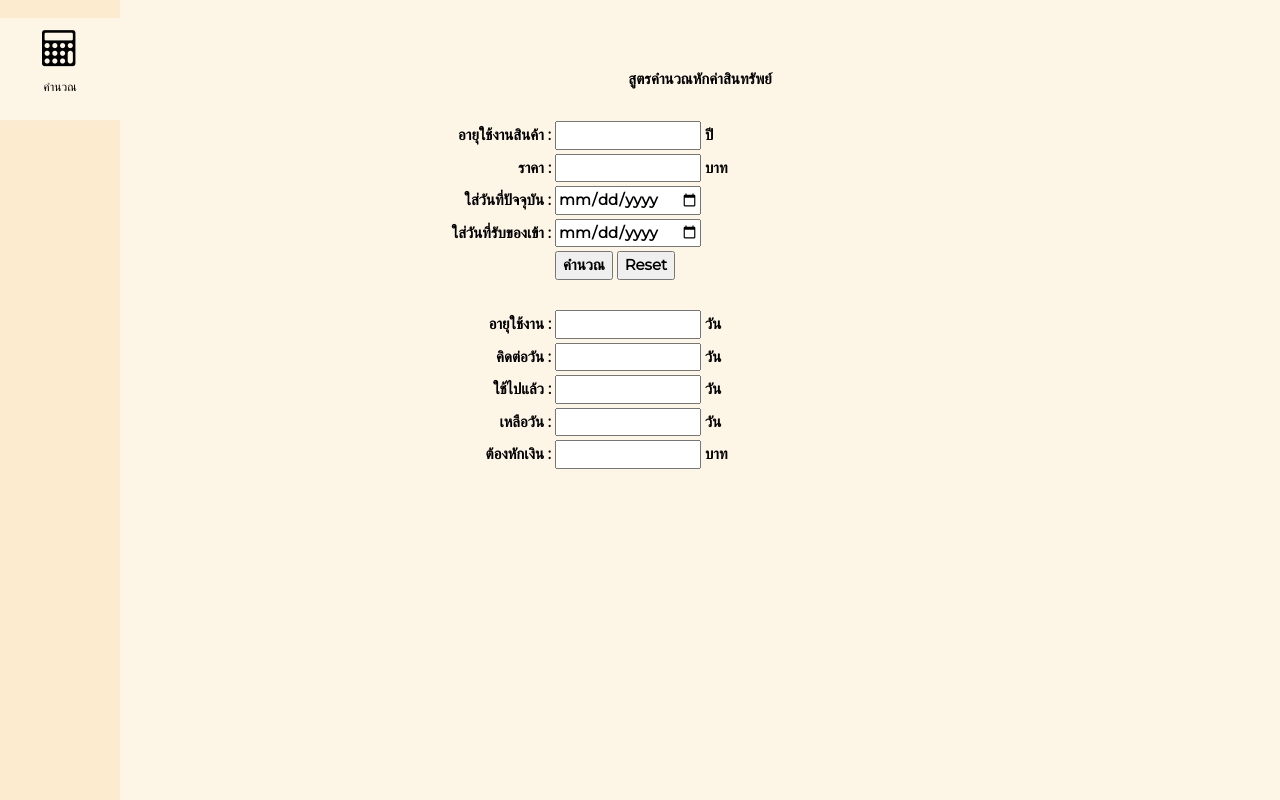
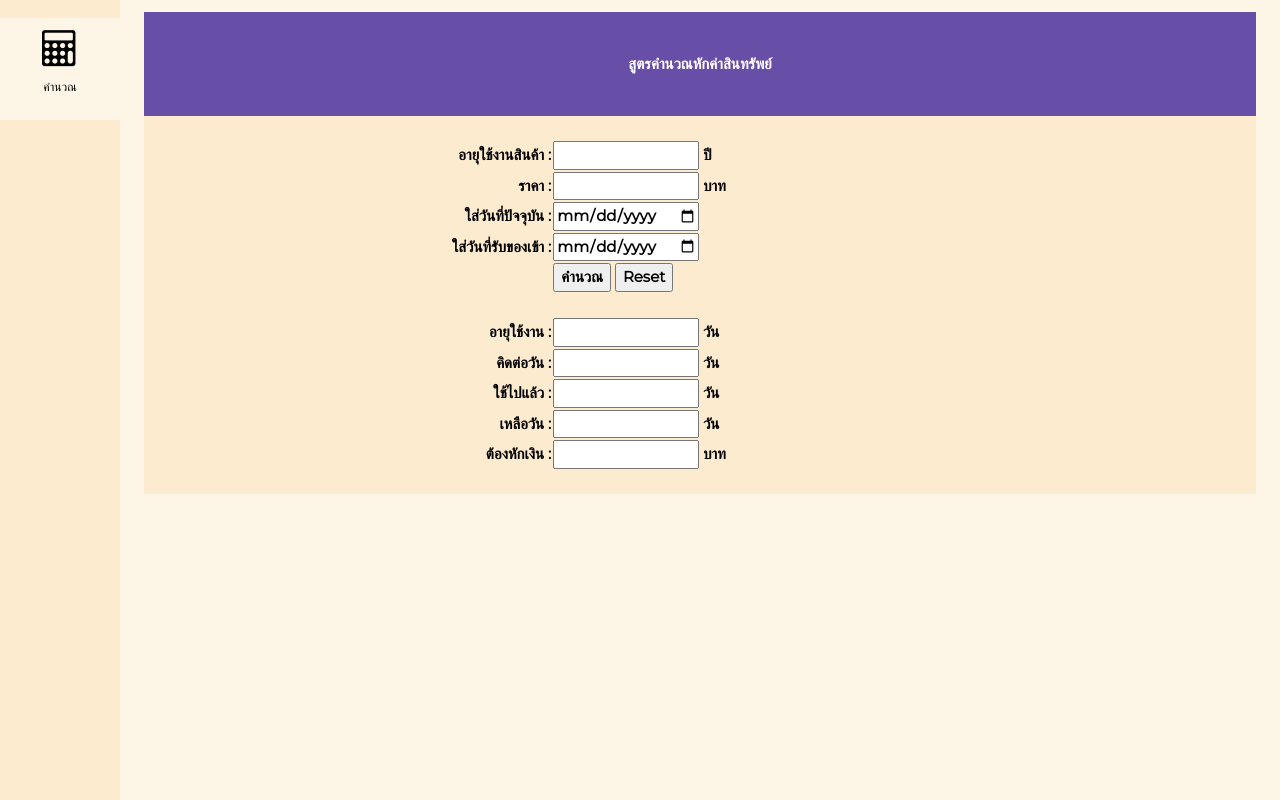
Before and after one commit to scs-nut/nut, a plain HTML site: page index.html in a window 1280 px wide. Drawn offline with nearby package versions, Linux system fonts and the light colour scheme.

Commit message:
Update index.html

```diff
--- a/index.html
+++ b/index.html
@@ -17,6 +17,10 @@
     #main {margin-left: 120px}
     /* Remove margins from "page content" on small screens */
     @media only screen and (max-width: 600px) {#main {margin-left: 0}}
+    table, th, td {
+  		border: 0px solid black;
+  		border-collapse: collapse;
+	  }
     </style>
   </head>
 <body class="w3-sand">
@@ -76,62 +80,62 @@ function fncCal()
 <form action="page.cgi" method="post" name="form1">
     <table style="width:100%">
         <tr>
+            <th align="center" colspan="2" style="background-color: #674ea7">&nbsp;</th>
+        </tr>
+        <tr>
+        <th align="center" colspan="2" style="background-color: #674ea7"><p style="color:white;">สูตรคำนวณหักค่าสินทรัพย์</p></th>
+        </tr>
+        <tr>
+            <th align="center" colspan="2" style="background-color: #674ea7">&nbsp;</th>
+        </tr>
+        <tr style="background-color: #FDEBD0">
+            <th align="center" colspan="2">&nbsp;</th>
+        </tr>
+        <tr style="background-color: #FDEBD0">
+            <th align="right" >อายุใช้งานสินค้า : </th>
+            <th align="left"><input name="txtVol[]" id="txtVol1" type="text" size="15"> ปี <br></th>
+        </tr>
+        <tr style="background-color: #FDEBD0">
+            <th align="right">ราคา : </th>
+            <th align="left"><input name="txtVol[]" id="txtVol2" type="text" size="15"> บาท <br></th>
+        </tr>
+        <tr style="background-color: #FDEBD0">
+            <th align="right">ใส่วันที่ปัจจุบัน : </th>
+            <th align="left"><input name="txtVol[]" id="txtVol3" type="date"><br></th>
+        <tr style="background-color: #FDEBD0">
+            <th align="right">ใส่วันที่รับของเข้า : </th>
+            <th align="left"><input name="txtVol[]" id="txtVol4" type="date"><br></th>
+        </tr>
+        <tr style="background-color: #FDEBD0">
+            <th align="right">&nbsp;</th>
+            <th align="left"><input name="btnCal" type="button" value="คำนวณ" OnClick="JavaScript:fncCal();">&nbsp;<input type="reset"></th>
+        </tr>
+        <tr style="background-color: #FDEBD0">
             <th>&nbsp;</th>
             <th>&nbsp;</th>
         </tr>
-        <tr>
-            <th>&nbsp;</th>
-            <th>&nbsp;</th>
-        </tr>
-        <tr>
-        <th align="center" colspan="2">สูตรคำนวณหักค่าสินทรัพย์</th>
-        </tr>
-        <tr>
-            <th>&nbsp;</th>
-            <th>&nbsp;</th>
-        </tr>
-        <tr>
-            <th align="right">อายุใช้งานสินค้า : </th>
-            <th align="left"><input name="txtVol[]" id="txtVol1" type="text" size="15"> ปี <br></th>
-        </tr>
-        <tr>
-            <th align="right">ราคา : </th>
-            <th align="left"><input name="txtVol[]" id="txtVol2" type="text" size="15"> บาท <br></th>
-        </tr>
-        <tr>
-            <th align="right">ใส่วันที่ปัจจุบัน : </th>
-            <th align="left"><input name="txtVol[]" id="txtVol3" type="date"><br></th>
-        <tr>
-            <th align="right">ใส่วันที่รับของเข้า : </th>
-            <th align="left"><input name="txtVol[]" id="txtVol4" type="date"><br></th>
-        </tr>
-        <tr>
-            <th align="right">&nbsp;</th>
-            <th align="left"><input name="btnCal" type="button" value="คำนวณ" OnClick="JavaScript:fncCal();">&nbsp;<input type="reset"></th>
-        </tr>
-        <tr>
-            <th>&nbsp;</th>
-            <th>&nbsp;</th>
-        </tr>
-        <tr>
+        <tr style="background-color: #FDEBD0">
             <th align="right">อายุใช้งาน : </th>
             <th align="left"><input name="txtVol[]" id="txtVol5" type="text" size="15"> วัน <br></th>
         </tr>
-        <tr>
+        <tr style="background-color: #FDEBD0">
             <th align="right">คิดต่อวัน : </th>
             <th align="left"><input name="txtVol[]" id="txtVol6" type="text" size="15"> วัน <br></th>
         </tr>
-        <tr>
+        <tr style="background-color: #FDEBD0">
             <th align="right">ใช้ไปแล้ว : </th>
             <th align="left"><input name="txtVol[]" id="txtVol7" type="text" size="15"> วัน <br></th>
         </tr>
-        <tr>
+        <tr style="background-color: #FDEBD0">
             <th align="right">เหลือวัน : </th>
             <th align="left"><input name="txtVol[]" id="txtVol8" type="text" size="15"> วัน <br></th>
         </tr>
-        <tr>
+        <tr style="background-color: #FDEBD0">
             <th align="right">ต้องหักเงิน : </th>
             <th align="left"><input name="txtVol[]" id="txtVol9" type="text" size="15" style="color:red;"> บาท <br></th>
+        </tr>
+        <tr style="background-color: #FDEBD0">
+            <th align="center" colspan="2">&nbsp;</th>
         </tr>
     </table>
 </form>
```
